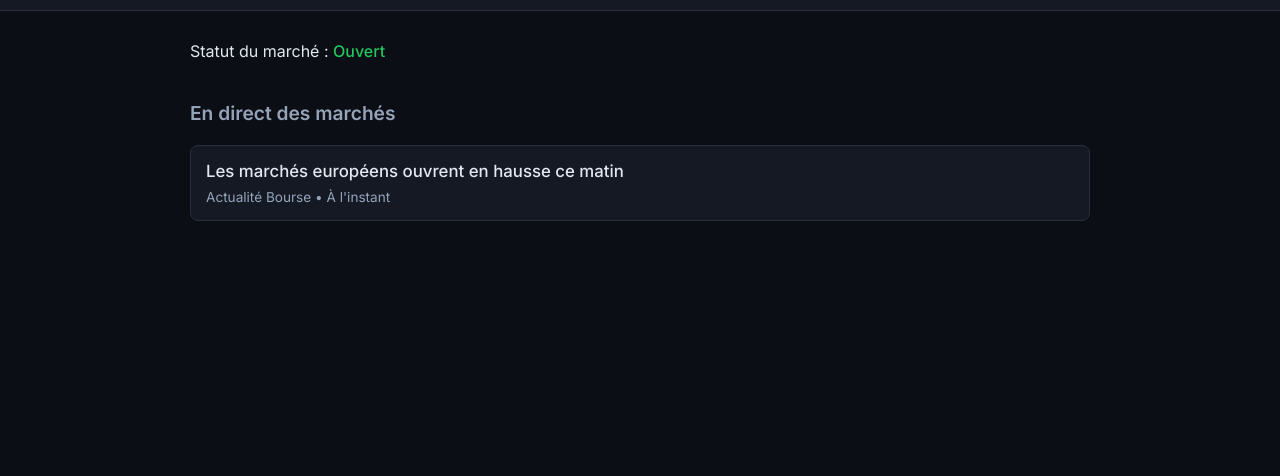
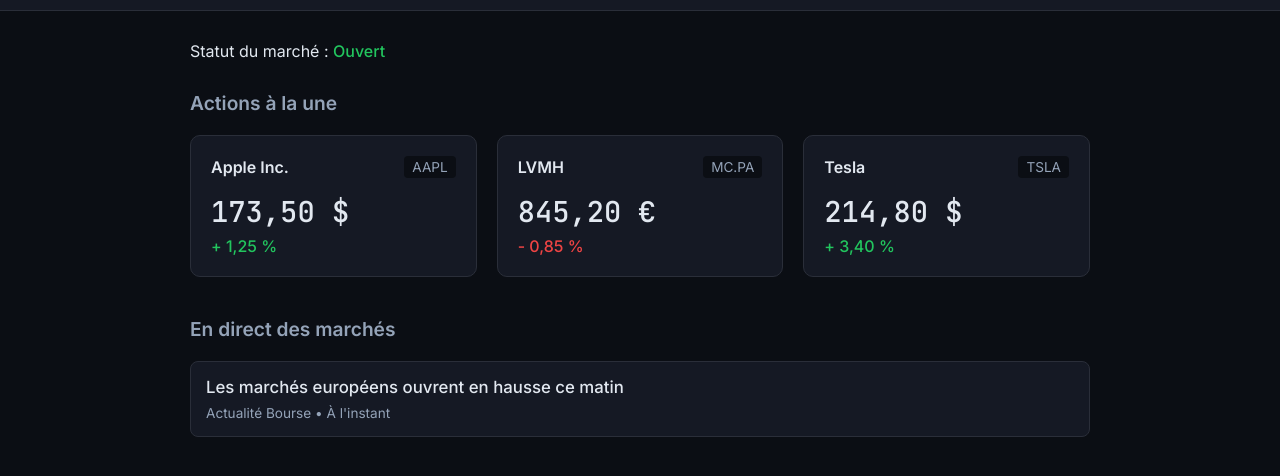
Before and after one commit to lauralxsss/saes3, a plain HTML site: page index.html in a window 1280 px wide. Shown: the part 56-532 px from the top of the page. Drawn offline with Linux system fonts and the light colour scheme; no server answers.

Commit message:
ajout d'un truc

```diff
--- a/css/style.css
+++ b/css/style.css
@@ -170,3 +170,70 @@ h2 { font-size: 1.2rem; margin-bottom: 20px; color: var(--text-secondary); }
 .news-article { background-color: var(--bg-panel); border: 1px solid var(--border-color); padding: 15px; border-radius: 8px; margin-bottom: 15px; }
 .news-article a { color: var(--text-main); text-decoration: none; font-size: 1.05rem; font-weight: 500; display: block; margin-bottom: 8px; }
 .news-meta { font-size: 0.85rem; color: var(--text-secondary); }
+/* =========================================
+   ACTIONS À LA UNE (CARTES)
+   ========================================= */
+.trending-section {
+    margin-top: 30px;
+}
+
+.trending-grid {
+    display: grid;
+    /* Crée automatiquement autant de colonnes que possible */
+    grid-template-columns: repeat(auto-fit, minmax(220px, 1fr));
+    gap: 20px;
+    margin-bottom: 40px;
+}
+
+.stock-card {
+    background-color: var(--bg-panel);
+    border: 1px solid var(--border-color);
+    border-radius: 10px;
+    padding: 20px;
+    transition: transform 0.2s, border-color 0.2s;
+    cursor: pointer;
+}
+
+.stock-card:hover {
+    transform: translateY(-5px);
+    border-color: var(--color-primary);
+}
+
+.stock-header {
+    display: flex;
+    justify-content: space-between;
+    align-items: center;
+    margin-bottom: 15px;
+}
+
+.stock-name {
+    font-weight: 600;
+    color: var(--text-main);
+}
+
+.stock-ticker {
+    font-size: 0.85rem;
+    color: var(--text-secondary);
+    background-color: var(--bg-main);
+    padding: 3px 8px;
+    border-radius: 4px;
+}
+
+.stock-price {
+    font-size: 1.8rem;
+    margin-bottom: 5px;
+    color: var(--text-main); /* On garde le prix en blanc pour la lisibilité */
+}
+
+/* Couleurs spécifiques pour les pourcentages */
+.change-up {
+    color: var(--color-up);
+    font-weight: 500;
+    font-family: 'Inter', sans-serif;
+}
+
+.change-down {
+    color: var(--color-down);
+    font-weight: 500;
+    font-family: 'Inter', sans-serif;
+}
--- a/index.html
+++ b/index.html
@@ -77,7 +77,40 @@
     <div id="app">
         <main>
             <p>Statut du marché : <span style="color: var(--color-up); font-weight: 500;">Ouvert</span></p>
+            <section class="trending-section">
+                <h2>Actions à la une</h2>
+                <div class="trending-grid">
+                    <!-- Carte Action 1 -->
+                    <div class="stock-card">
+                        <div class="stock-header">
+                            <span class="stock-name">Apple Inc.</span>
+                            <span class="stock-ticker">AAPL</span>
+                        </div>
+                        <div class="stock-price price">173,50 $</div>
+                        <div class="stock-change change-up">+ 1,25 %</div>
+                    </div>
 
+                    <!-- Carte Action 2 -->
+                    <div class="stock-card">
+                        <div class="stock-header">
+                            <span class="stock-name">LVMH</span>
+                            <span class="stock-ticker">MC.PA</span>
+                        </div>
+                        <div class="stock-price price">845,20 €</div>
+                        <div class="stock-change change-down">- 0,85 %</div>
+                    </div>
+
+                    <!-- Carte Action 3 -->
+                    <div class="stock-card">
+                        <div class="stock-header">
+                            <span class="stock-name">Tesla</span>
+                            <span class="stock-ticker">TSLA</span>
+                        </div>
+                        <div class="stock-price price">214,80 $</div>
+                        <div class="stock-change change-up">+ 3,40 %</div>
+                    </div>
+                </div>
+            </section>
             <section class="news-section">
                 <h2>En direct des marchés</h2>
                 <div id="news-container">
```
